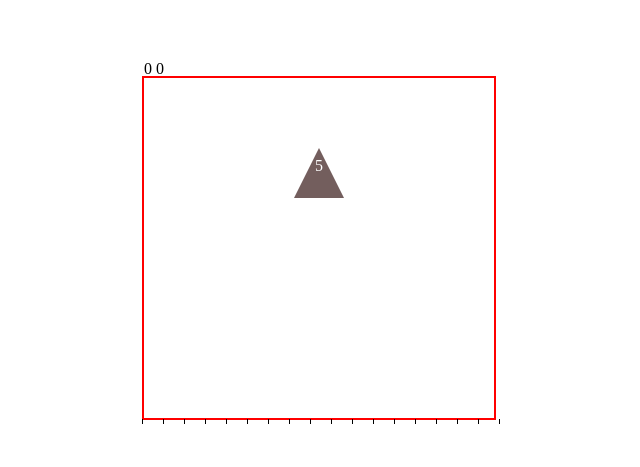
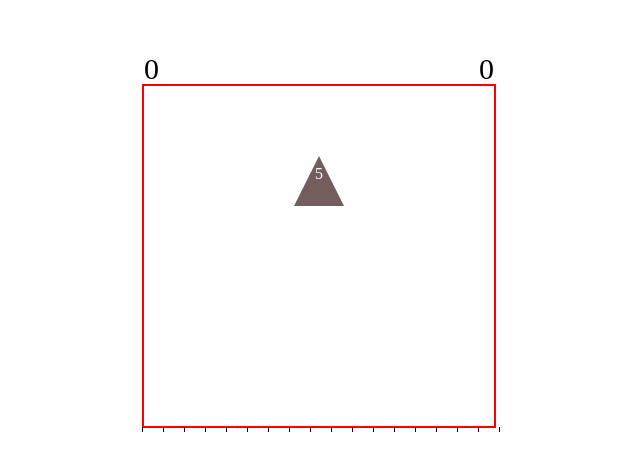
Before and after one commit to sevalmercan/teeter-totter-app, a Vue app: page / in a window 1280 px wide. Shown: the part 161-628 px from the top of the page, without its empty margins (321-961 px from the left). Built offline with nearby package versions, Linux system fonts and the light colour scheme.

Commit message:
tork displayer added

```diff
--- a/src/components/game-board.vue
+++ b/src/components/game-board.vue
@@ -1,16 +1,14 @@
 <template>
     <div>
-        {{ leftPos }} {{ rightPos }}
+        <tork-displayer :rightPos="rightPos" :leftPos="leftPos" />
         <div ref="modal" class="game-board" :style="{ transform: 'rotate(' + degree + 'deg)' }">
             <div v-for="item in objectArray" :key="item.id">
                 <component :key="item.id" :is="item.componentName" v-bind="item.styleAttibutes"
                     :style="{ top: item.topNumber + 'px', left: item.leftNumber + 'px' }">
                 </component>
-
             </div>
             <div class="line-container">
                 <div class="vertical-line" v-for="index in 18" :key="index">
-
                 </div>
             </div>
         </div>
@@ -22,12 +20,13 @@ import mixin from '../common/mixin';
 import SquareObject from "./square-object.vue"
 import TriangleObject from "./triangle-object.vue"
 import CircleObject from "./circle-object.vue"
+import TorkDisplayer from './tork-displayer.vue';
 import { getRandomInt } from "../common/helper"
 import { GAME_BOARD_HEİGTH, MIDDLE_OF_THE_BOARD } from "../common/constants"
 
 export default {
     mixins: [mixin],
-    components: { SquareObject, TriangleObject, CircleObject },
+    components: { SquareObject, TriangleObject, CircleObject, TorkDisplayer },
     data() {
         return {
             objectArray: [],
--- /dev/null
+++ b/src/components/tork-displayer.vue
@@ -0,0 +1,26 @@
+<template>
+    <div class="tork-container">
+        <div>{{ leftPos }}</div>
+        <div>{{ rightPos }}</div>
+    </div>
+</template>
+
+<script>
+export default {
+    name: 'tork-displayer',
+    props: {
+        leftPos: Number,
+        rightPos: Number
+    }
+}
+</script>
+
+<style lang="scss">
+.tork-container {
+    display: flex;
+    flex-direction: row;
+    justify-content: space-between;
+    color: black;
+    font-size: 30px;
+}
+</style>
```
